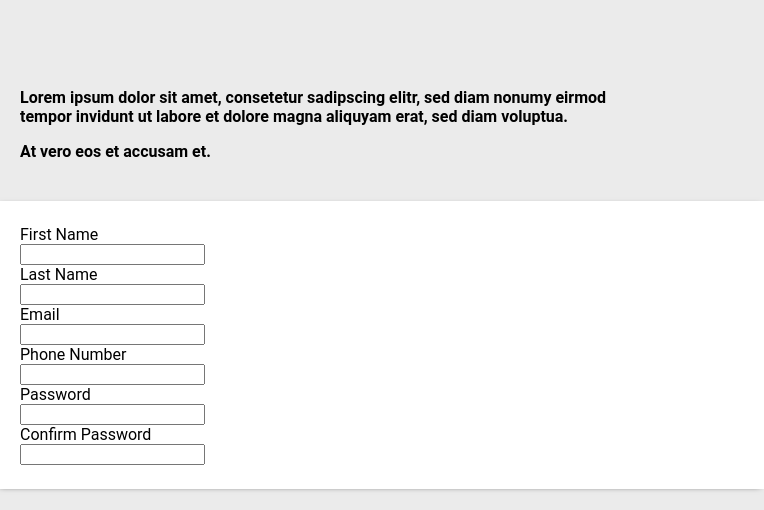
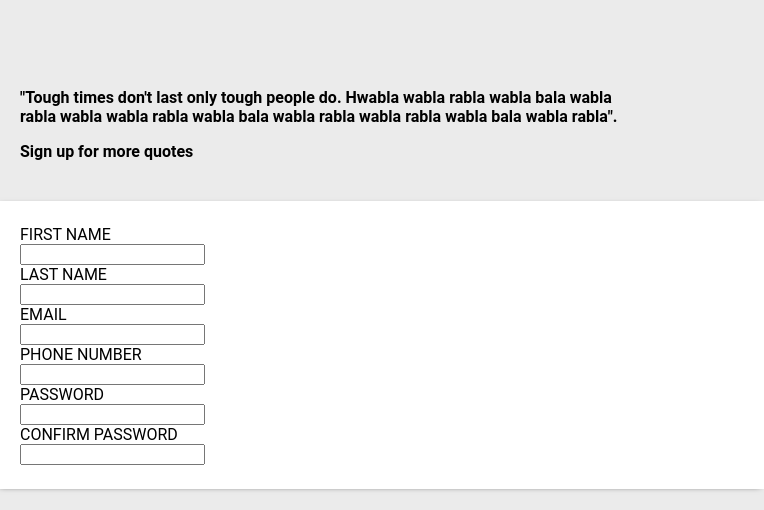
Before and after one commit to B96-osrs/sign-up-form, a plain HTML site: page index.html in a window 1280 px wide. Shown: the top 510 px of the page, 516-1280 px from the left. Drawn offline with Linux system fonts and the light colour scheme; a web font is replaced by a local one.

Commit message:
Design input boxes for sign-up-form

```diff
--- a/index.html
+++ b/index.html
@@ -5,7 +5,6 @@
     <meta name="viewport" content="width=device-width, initial-scale=1.0">
     <title>Document</title>
     <link rel="stylesheet" href="style.css">
-    <link href="https://fonts.cdnfonts.com/css/passion-to-action" rel="stylesheet">
 </head>
 <body>
     <div class="left-container">
@@ -19,29 +18,40 @@
     </div>
 
     <div class="right-container">
-        <div class="first-section">Lorem ipsum dolor sit amet, consetetur sadipscing elitr,
-             sed diam nonumy eirmod tempor invidunt ut labore et dolore magna aliquyam erat, sed diam voluptua.
-             <p>At vero eos et accusam et.</p>
+        <div class="first-section">"Tough times don't last only tough people do. Hwabla wabla rabla wabla bala wabla rabla wabla
+            wabla rabla wabla bala wabla rabla wabla rabla wabla bala wabla rabla".
+             <p>Sign up for more quotes</p>
         </div>
         <div class="second-section">
-            <form action="my-handling-form-page" method="post">
-                        <label for="first-name">First Name</label>
-                        <input type="text" id="first-name" name="first_name">
+            <form class="sign-up-form" action="my-handling-form-page" method="post">
 
-                        <label for="last-name">Last Name</label>
-                        <input type="text" id="last-name" name="last_name">
+                        <div>
+                            <label for="first-name">FIRST NAME</label>
+                            <input type="text" id="first-name" name="first_name">
+                        </div>
 
-                        <label for="email">Email</label>
-                        <input type="email" id="email" name="email">
+                        <div>
+                            <label for="last-name">LAST NAME</label>
+                            <input type="text" id="last-name" name="last_name">
+                        </div>
 
-                        <label for="phone">Phone Number</label>
-                        <input type="tel" id="phone" name="phone">
+                        <div>
+                            <label for="email">EMAIL</label>
+                            <input type="email" id="email" name="email">
+                        </div>
 
-                        <label for="password">Password</label>
-                        <input type="password" id="password" name="password">
-
-                        <label for="password-confirm">Confirm Password</label>
-                        <input type="password" id="password-confirm"  name="password_confirm" >
+                        <div>
+                            <label for="phone">PHONE NUMBER</label>
+                            <input type="tel" id="phone" name="phone">
+                        </div>
+                        <div>
+                            <label for="password">PASSWORD</label>
+                            <input type="password" id="password" name="password">
+                        </div>
+                        <div>
+                            <label for="password-confirm">CONFIRM PASSWORD</label>
+                            <input type="password" id="password-confirm"  name="password_confirm" >
+                        </div>
             </form>
         </div>
         <div class="third-section">
```
